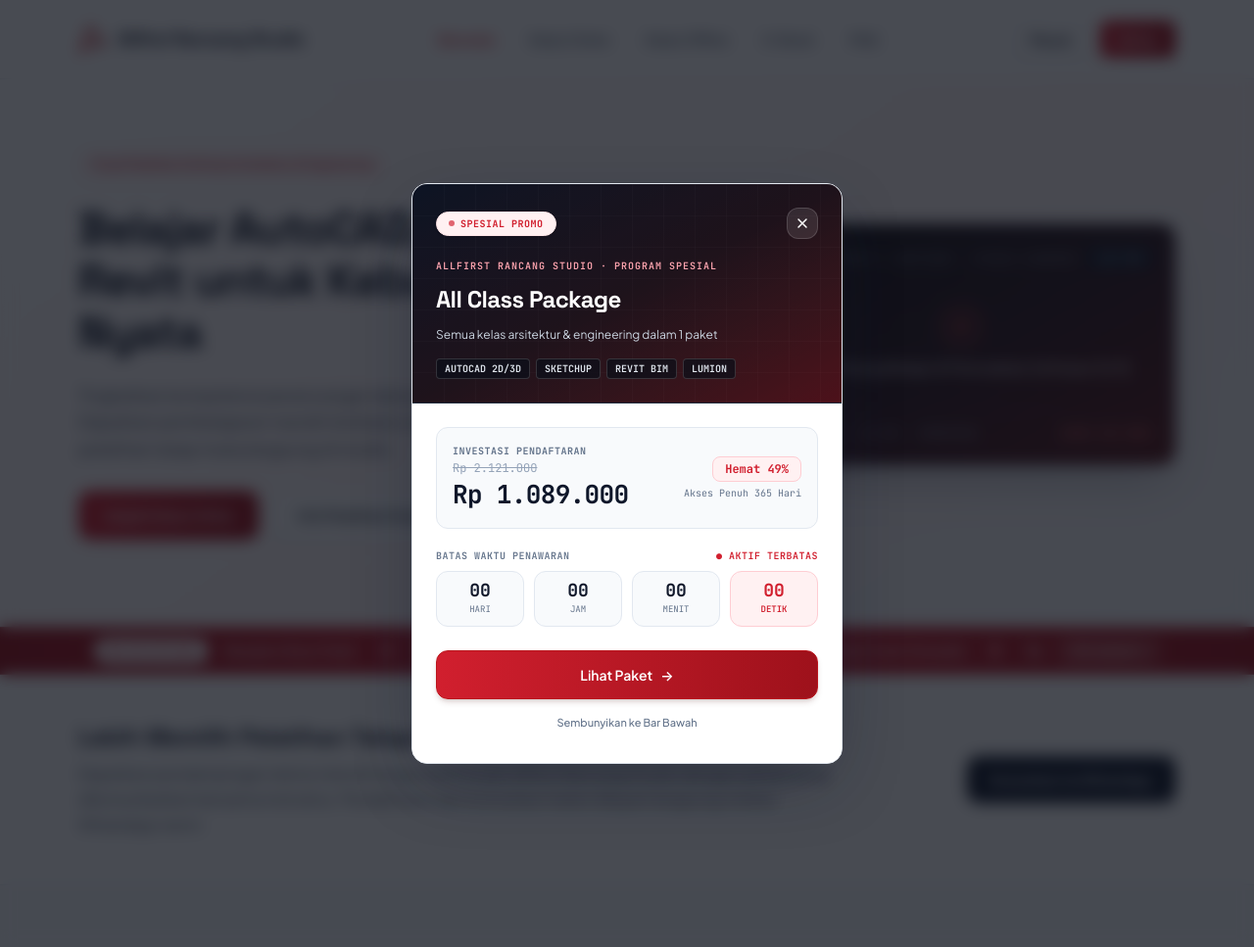
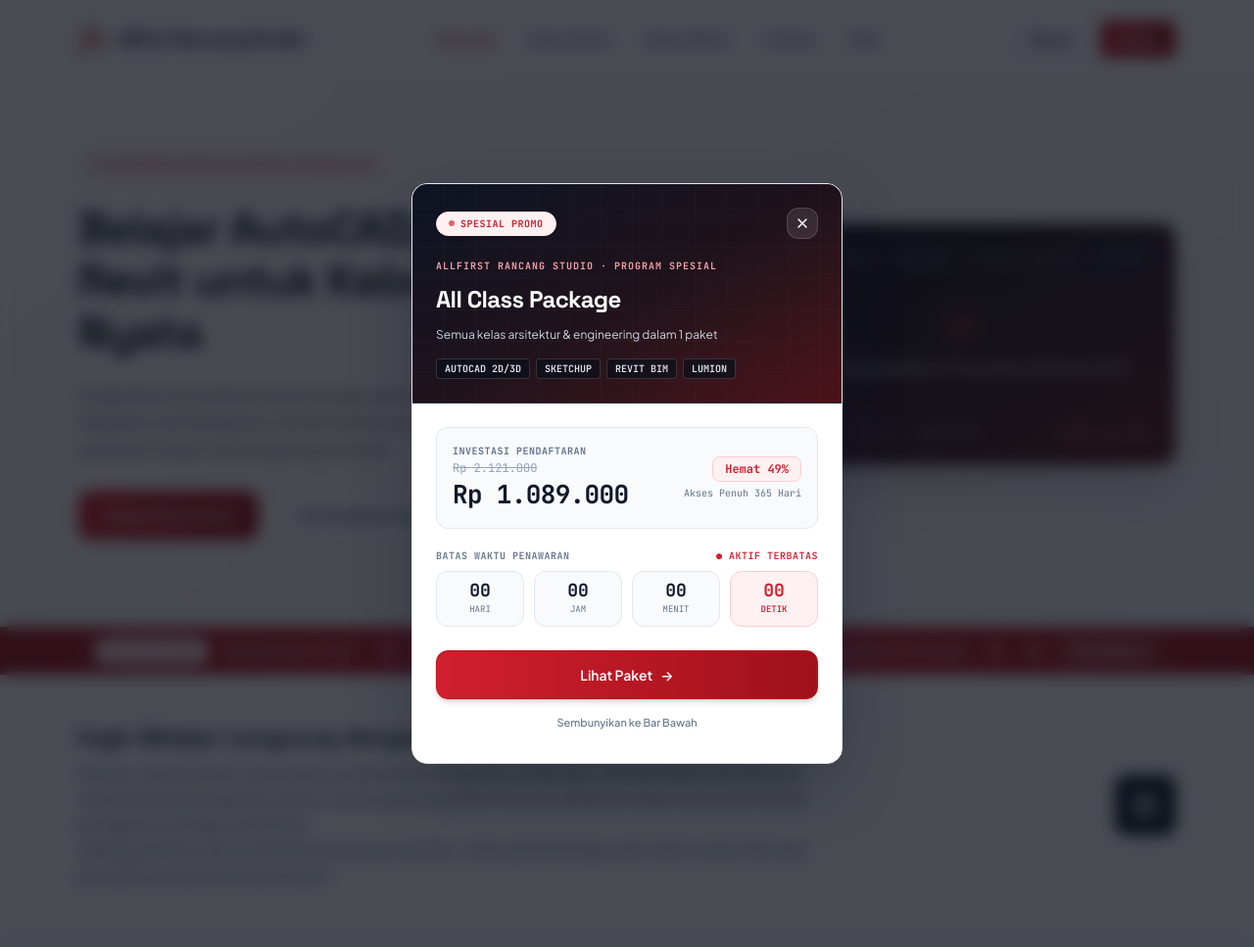
Before and after one commit to muhawwal-git/allfirst-rancang-studio, a Laravel app: page / in a window 1280 px wide. Shown: the whole page at 98% size. Run offline with Laravel 12, Linux system fonts and the light colour scheme; data comes from the database, SQL or seed files in the repository; style sheets or scripts are compiled from the project's sources.

Commit message:
style: ubah tombol konsultasi via whatsapp di beranda menjadi ikon logo whatsapp navy

```diff
--- a/resources/views/pages/home.blade.php
+++ b/resources/views/pages/home.blade.php
@@ -141,19 +141,24 @@
             <div class="flex flex-col md:flex-row items-start md:items-center justify-between gap-6">
                 <div class="space-y-2 max-w-3xl">
                     <h2 class="text-xl sm:text-2xl font-bold font-heading text-[#0F172A]">
-                        Lebih Memilih Pelatihan Tatap Muka Langsung?
+                        Ingin Belajar Langsung dengan Pendampingan Instruktur?
                     </h2>
                     <p class="text-sm sm:text-base text-[#334155] leading-relaxed">
-                        Dapatkan pendampingan teknis intensif langsung di studio Allfirst Rancang Studio dengan jadwal yang dikonsultasikan bersama instruktur. Pendaftaran dan konsultasi materi dilayani langsung melalui WhatsApp resmi.
+                        Setiap orang memiliki cara belajar yang berbeda. Bagi kamu yang ingin memperdalam pemahaman melalui interaksi langsung, diskusi, dan praktik yang lebih intensif, pelatihan tatap muka bisa menjadi pengalaman belajar yang tepat.<br>
+                         Jadwal pelatihan dikonsultasikan bersama instruktur. Hubungi WhatsApp resmi kami untuk informasi pendaftaran dan konsultasi materi.
                     </p>
                 </div>
 
-                <div class="shrink-0 w-full md:w-auto">
+                <div class="shrink-0 w-full md:w-auto flex md:justify-end">
                     <a href="https://wa.me/{{ \App\Models\PengaturanSitus::getAdminWhatsapp() }}?text={{ urlencode('Halo Admin Allfirst Studio, saya ingin konsultasi mengenai pendaftaran Pelatihan Tatap Muka (Offline).') }}"
                        target="_blank"
                        rel="noopener"
-                       class="w-full md:w-auto inline-flex items-center justify-center px-6 py-3.5 rounded-xl text-sm font-semibold text-white bg-[#0F172A] hover:bg-slate-800 shadow-sm transition-all">
-                        <span>Konsultasi via WhatsApp</span>
+                       aria-label="Konsultasi via WhatsApp"
+                       title="Konsultasi via WhatsApp"
+                       class="inline-flex items-center justify-center p-4 rounded-xl text-white bg-[#0F172A] hover:bg-slate-800 border border-[#1E293B] shadow-sm transition-all">
+                        <svg class="w-7 h-7 text-white" fill="currentColor" viewBox="0 0 24 24">
+                            <path d="M12.031 6.172c-3.181 0-5.767 2.586-5.768 5.766-.001 1.298.38 2.27 1.019 3.287l-.711 2.598 2.669-.699c.969.54 1.771.83 2.791.83h.002c3.18 0 5.767-2.586 5.768-5.766 0-3.18-2.587-5.766-5.77-5.766zm9.969 5.766c0 5.514-4.486 10-10 10-1.761 0-3.411-.46-4.854-1.266l-5.146 1.346 1.371-5.012c-.896-1.492-1.371-3.21-1.371-5.068 0-5.514 4.486-10 10-10s10 4.486 10 10z"/>
+                        </svg>
                     </a>
                 </div>
             </div>
```
